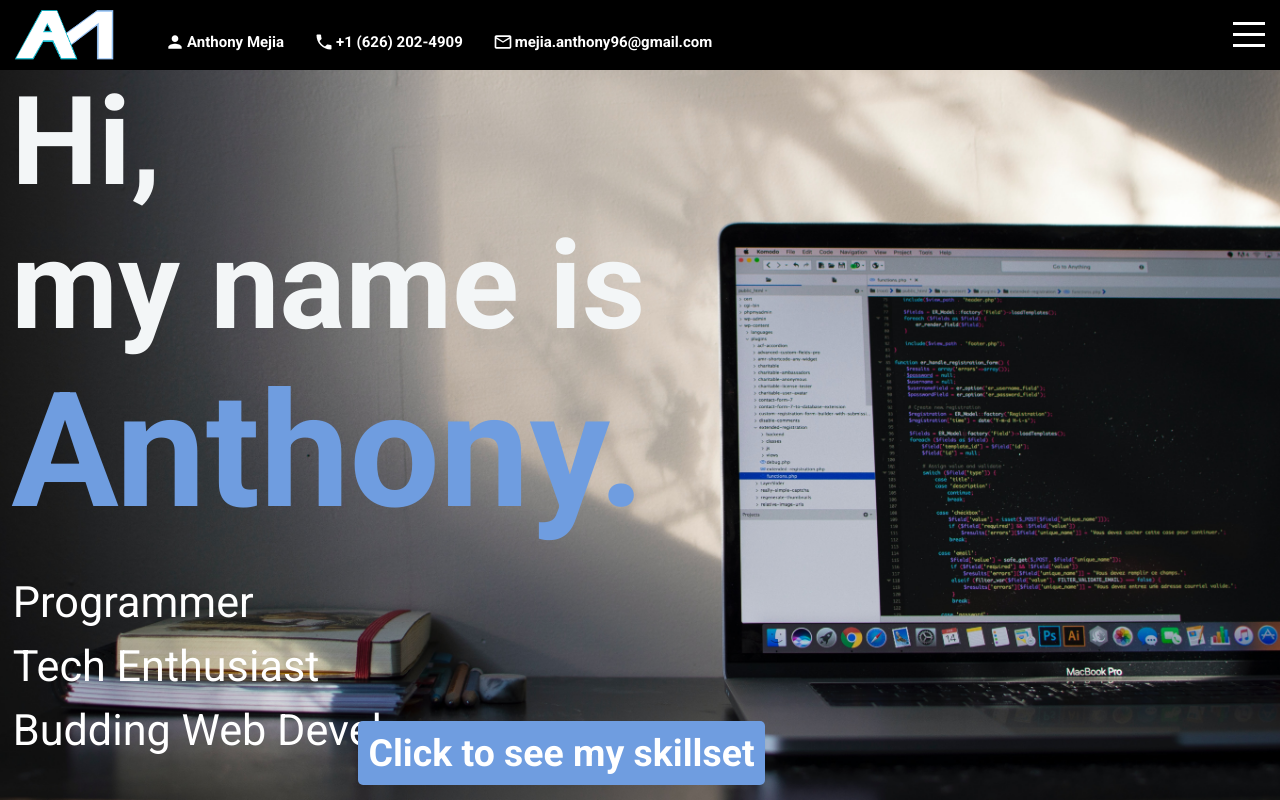
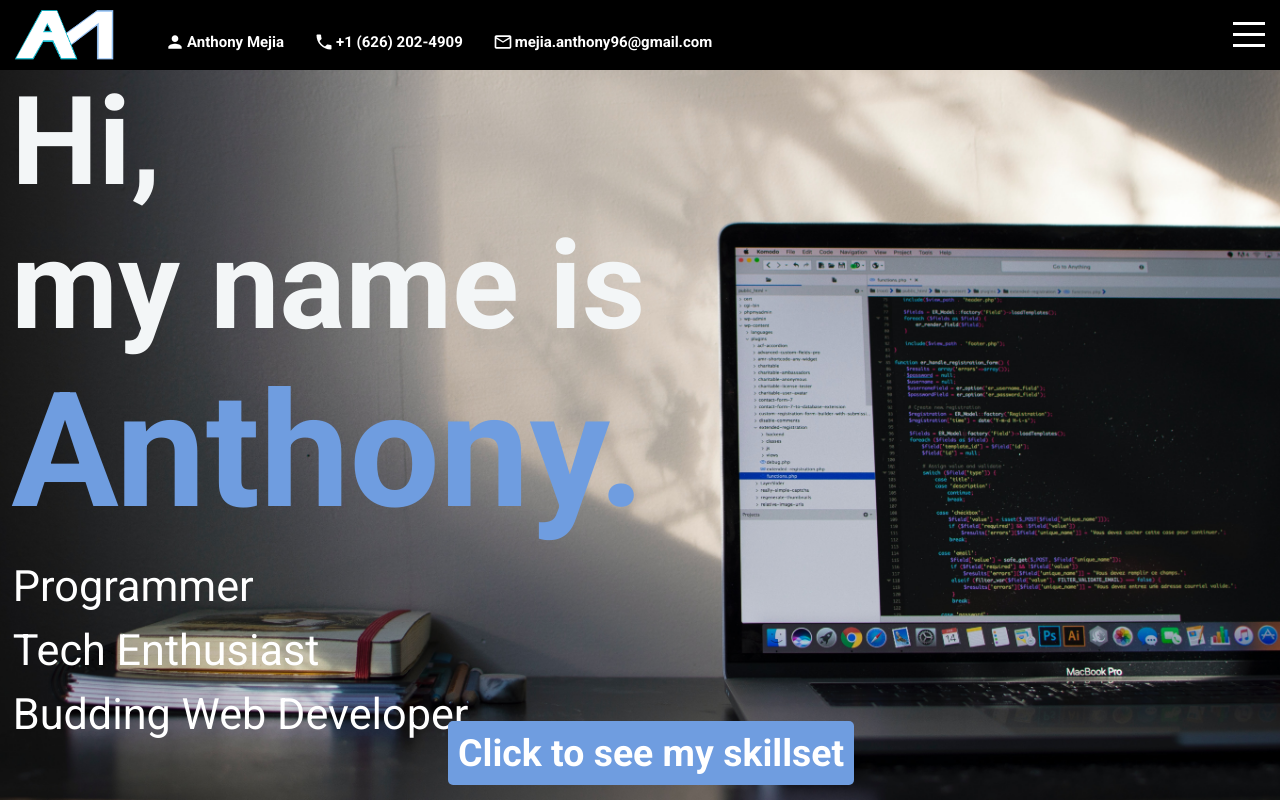
Before and after one commit to AnthonyMejia0/React-Portfolio, a React (Create React App) app: page / in a window 1280 px wide. Built offline with nearby package versions, Linux system fonts and the light colour scheme.

Commit message:
improved responsiveness

```diff
--- a/src/components/intro/intro.scss
+++ b/src/components/intro/intro.scss
@@ -22,14 +22,17 @@
                 line-height: 5rem;
              }
 
-             @include for-tablet-landscape-up {
+            @include for-phone-landscape {
+                font-size: 2.5rem;
+            }
+
+             @include for-desktop-up {
                  font-size: 7.7rem;
              }
         }
 
         .name {
             color: $mainColor;
-            font-size: 8rem;
             font-weight: bold;
 
             @include for-phone-only {
@@ -37,15 +40,14 @@
              }
 
             @include for-tablet-landscape-up {
-                font-size: 10rem;
+                font-size: 7rem;
             }
 
             @include for-desktop-up {
                 color: $mainColor;
+                font-size: 10rem;
             }
         }
-
-
     }
 
     .about-me {
@@ -55,12 +57,12 @@
 
         @include for-tablet-portrait-up {
             left: 1.7%;
-            margin-top: 3rem;
+            //margin-top: 3rem;
         }
 
         @include for-tablet-landscape-up {
             left: 2%;
-            margin-top: 2rem;
+            margin-top: 1rem;
         }
 
         @include for-desktop-up {
@@ -78,7 +80,7 @@
                 opacity: 1;
                 font-size: 1.45rem;
                 margin-bottom: 0.8rem;
-                color: rgb(255, 255, 255);
+                color: white;
 
                 @include for-tablet-portrait-up {
                     font-size: 2.2rem;
@@ -86,6 +88,10 @@
 
                 @include for-tablet-landscape-up {
                     font-size: 2.7rem;
+                }
+
+                @include for-phone-landscape {
+                    font-size: 1.5rem;
                 }
             }
         }
@@ -109,6 +115,14 @@
             bottom: 2%;
         }
 
+        @include for-desktop-up {
+            left: 35%;
+        }
+
+        @include for-phone-landscape {
+            left: 60%;
+        }
+
         a {
             text-decoration: none;
             display: flex;
@@ -128,6 +142,10 @@
                 font-size: 2rem;
             }
 
+            @include for-phone-landscape {
+                font-size: 1rem;
+            }
+
             &:hover {
                 color: $mainColor;
                 background-color: white;
```
